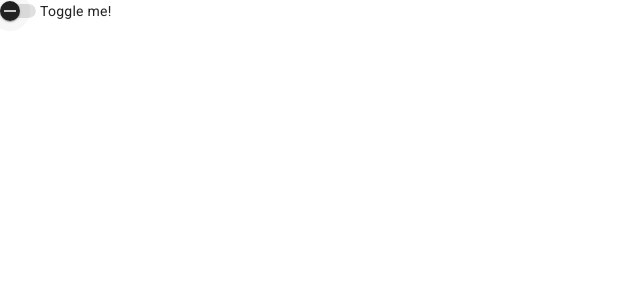
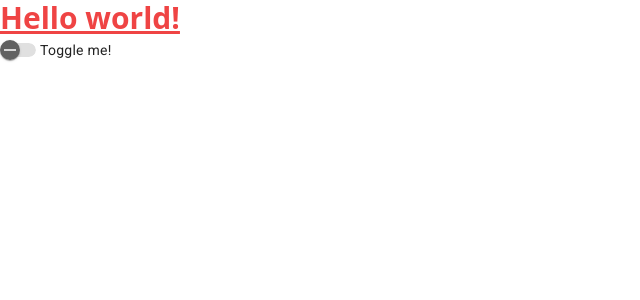
Before and after one commit to mrugendrashilvant/angular-blogs-app, an Angular app: page / in a window 1280 px wide. Shown: the top 300 px of the page, without its empty margins (0-640 px from the left). Built offline with nearby package versions, Linux system fonts and the light colour scheme.

Commit message:
installed tailwind

```diff
--- a/package.json
+++ b/package.json
@@ -29,12 +29,15 @@
     "@angular/cli": "^17.0.8",
     "@angular/compiler-cli": "^17.0.0",
     "@types/jasmine": "~5.1.0",
+    "autoprefixer": "^10.4.19",
     "jasmine-core": "~5.1.0",
     "karma": "~6.4.0",
     "karma-chrome-launcher": "~3.2.0",
     "karma-coverage": "~2.2.0",
     "karma-jasmine": "~5.1.0",
     "karma-jasmine-html-reporter": "~2.1.0",
+    "postcss": "^8.4.38",
+    "tailwindcss": "^3.4.3",
     "typescript": "~5.2.2"
   }
 }
--- a/src/app/app.component.html
+++ b/src/app/app.component.html
@@ -1 +1,4 @@
+<h1 class="text-3xl font-bold underline text-red-500">
+  Hello world!
+</h1>
 <mat-slide-toggle>Toggle me!</mat-slide-toggle>
--- a/src/styles.scss
+++ b/src/styles.scss
@@ -1,4 +1,3 @@
-/* You can add global styles to this file, and also import other style files */
-
-html, body { height: 100%; }
-body { margin: 0; font-family: Roboto, "Helvetica Neue", sans-serif; }
+@tailwind base;
+@tailwind components;
+@tailwind utilities;
--- /dev/null
+++ b/tailwind.config.js
@@ -0,0 +1,10 @@
+/** @type {import('tailwindcss').Config} */
+module.exports = {
+  content: [
+    "./src/**/*.{html,ts}",
+  ],
+  theme: {
+    extend: {},
+  },
+  plugins: [],
+}
```
Also changed, not shown: 2 other files (tests, documents, lock files or other folders).
